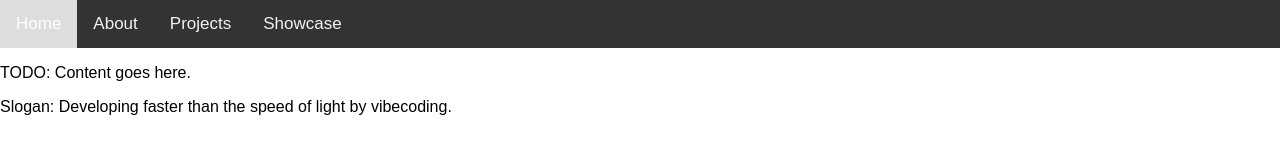
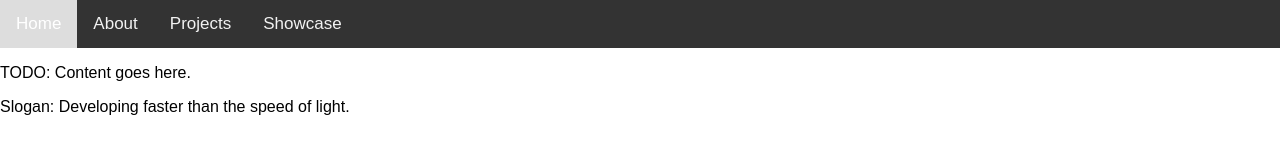
Before and after one commit to eli-wood-dev/1xd3-group, a plain HTML site: page index.html in a window 1280 px wide. Drawn offline with Linux system fonts and the light colour scheme.

Commit message:
Update slogan

```diff
--- a/index.html
+++ b/index.html
@@ -21,7 +21,7 @@
         <a href="showcase.html">Showcase</a>
     </div>
     <p>TODO: Content goes here.</p>
-    <p>Slogan: Developing faster than the speed of light by vibecoding.</p>
+    <p>Slogan: Developing faster than the speed of light.</p>
 </body>
 
 </html>
```
